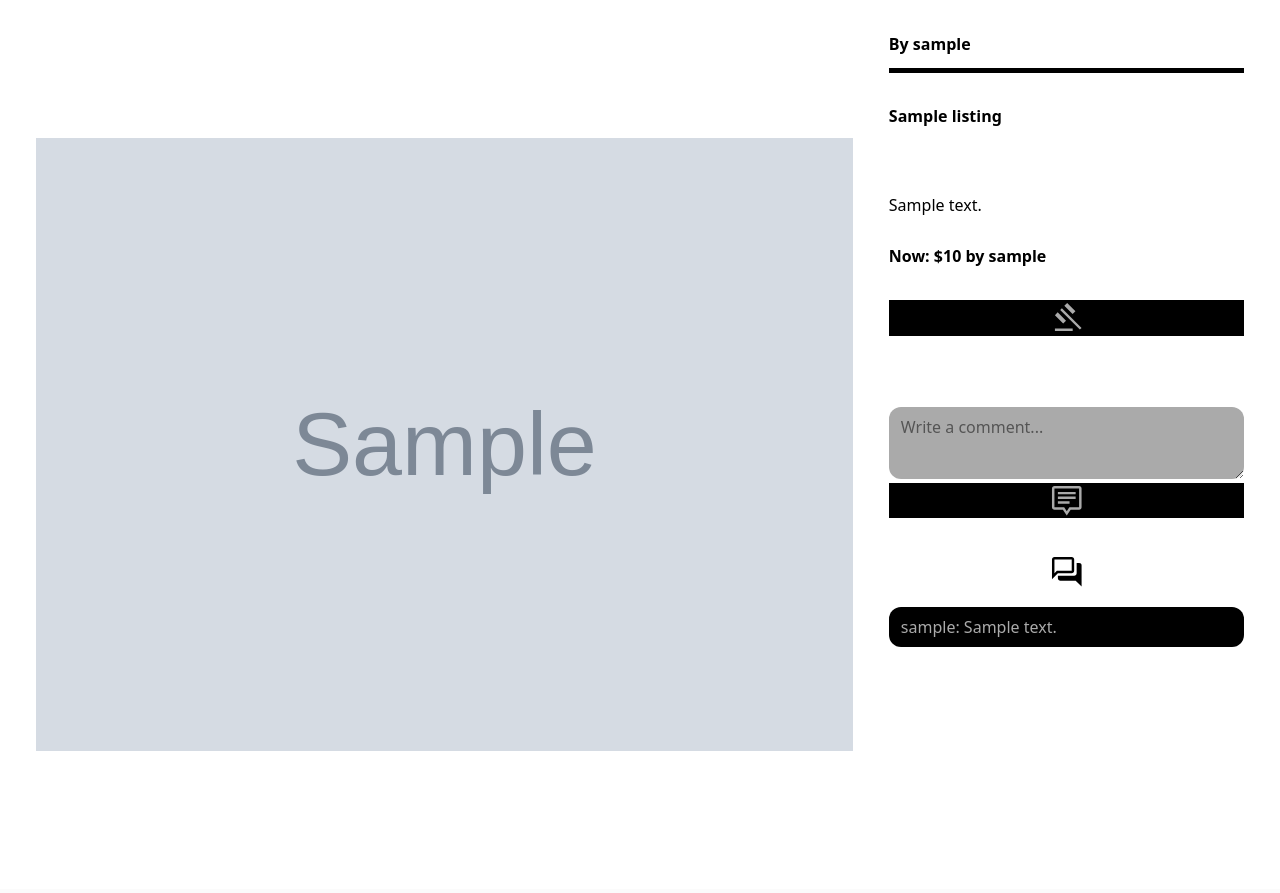
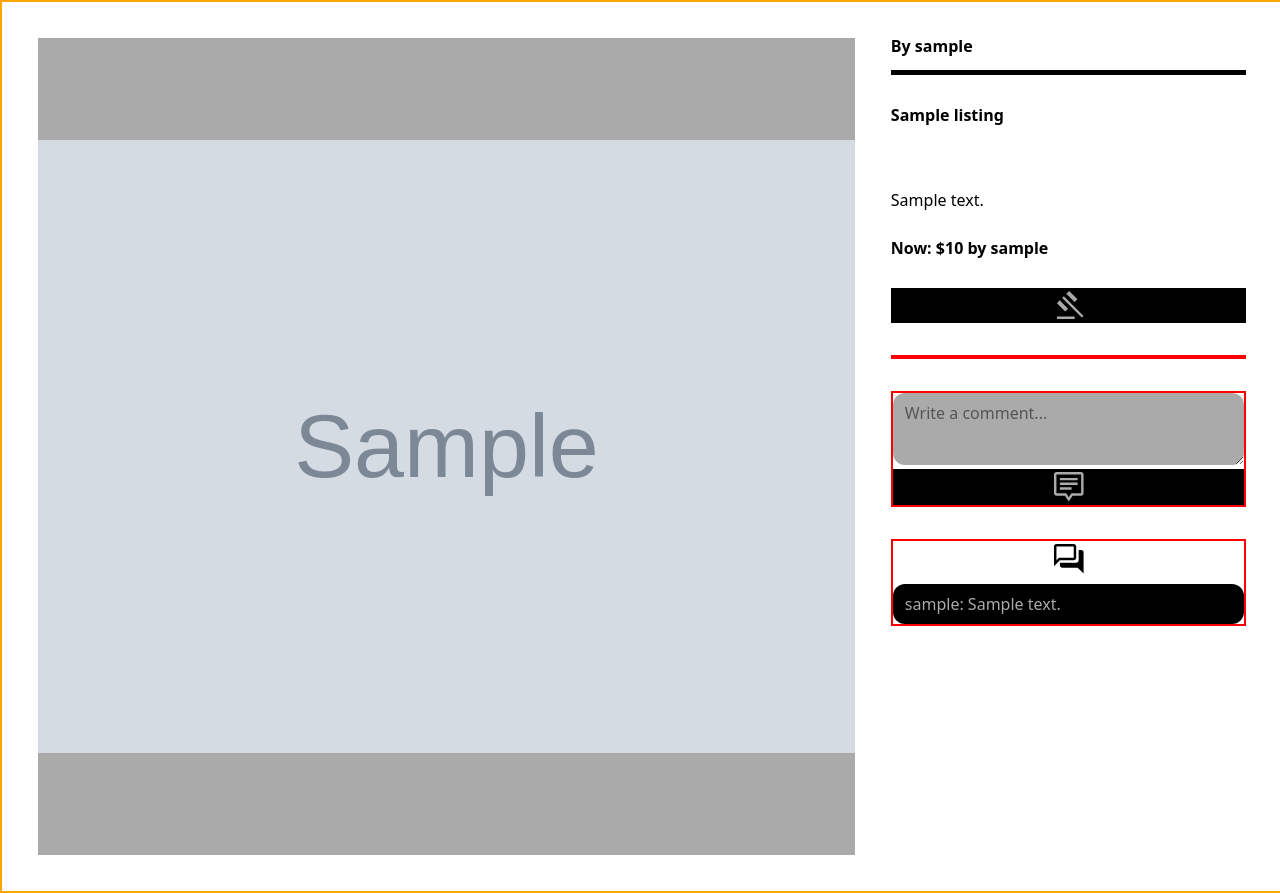
Before and after one commit to PrackSoft/commerce, a Django app: page /listing/1/bid/ in a window 1280 px wide. Shown: the part 256-1149 px from the top of the page. Before the commit the page ends 1007 px from the top, so only its background shows below. Run offline with Django 3.2, Linux system fonts and the light colour scheme; a user stored in the database is signed in; tables that the repository leaves empty hold one stand-in row (values such as "Sample post"); grey boxes marked "Sample" are stand-in pictures; some libraries are stand-ins or nearby versions.

Commit message:
Fix colors and spacing for text and forms in listing detail view

```diff
--- a/auctions/static/auctions/styles.css
+++ b/auctions/static/auctions/styles.css
@@ -35,7 +35,14 @@ ul { list-style: none; }
 a { text-decoration: none; color: inherit; }
 img, svg { display: block; height: 66.666vw; margin-left: auto; margin-right: auto; }
 
+::placeholder {
+    color: var(--color-primary);
+    opacity: .5;
+}
 
+input[type=number] {
+    color: var(--color-primary);
+}
 
 /* ------------------------------
                 HEADER
@@ -318,18 +325,11 @@ input:-webkit-autofill:focus {
 
 
 /* LISTING DETAIL */
-::placeholder {
-    color: var(--color-primary);
-    opacity: .5;
-}
-
-input[type=number] {
-    color: var(--color-primary);
-}
 .listing-detail-grid {
     display: grid;
     grid-template-columns: 2fr 1fr;
     box-sizing: border-box;
+
     border: 0px solid red;
 }
 
@@ -341,13 +341,13 @@ input[type=number] {
     background-color: var(--color-background);
     padding: 2.777vw;
     gap: 2.777vw;
-    border: 0 solid orange;
+    border: 2px solid orange;
 }
 
 .listing-detail-image {
     width: 63.889vw;
     height: 63.889vw;
-    background-color: var(--color-quaternary);
+    background-color: var(--color-tertiary);
     overflow: hidden;
     border: 0px solid red;
 }
@@ -359,7 +359,7 @@ img { width: 100%; height: 100%; object-fit: contain; }
     flex-direction: column;
     flex-wrap: nowrap;
     width: 27.779vw;
-    gap: 2.777vw;
+    gap: 2rem;
     margin: 0;
     border: 0 solid red;
 }
@@ -384,6 +384,7 @@ img { width: 100%; height: 100%; object-fit: contain; }
 }
 
 .listing-detail-button {
+    display: flex;
     position: relative;
     width: 100%;
     height: 2.777vw;
@@ -404,21 +405,22 @@ img { width: 100%; height: 100%; object-fit: contain; }
     top: 100%;
     left: 50%;
     transform: translateX(-50%);
-    background: var(--color-primary);
-    color: var(--color-quaternary);
-    padding: .25rem .75rem;
+    background: var(--color-quaternary);
+    color: var(--color-primary);
+    padding: .5rem;
     font-size: .7rem;
     white-space: nowrap;
 }
 .listing-detail-button svg { pointer-events: none; }
+
 
 /* Contenedor general */
 .listing-detail-forms-container {
     display: flex;
     flex-direction: column;
     width: 100%;
-    gap: 1.388vw;
-    border: 0 solid red;
+    gap: .5rem;
+    border: 2px solid red;
 }
 
 /* Eliminar flechas del bid */
@@ -431,6 +433,7 @@ input[type=number] { -moz-appearance: textfield; }
 .listing-detail-bid,
 .listing-detail-textarea textarea,
 .comments-text {
+    display: flex;
     width: 100%;
     padding: .75rem;
     box-sizing: border-box;
--- a/auctions/templates/auctions/index.html
+++ b/auctions/templates/auctions/index.html
@@ -1,6 +1,7 @@
 {% extends "auctions/layout.html" %}
 
 {% block body %}
+<main class="container">
     <div class="index-listings-grid">
         {% for listing in listings %}
         <a class="index-listings-link" href="{% url 'listing_detail' listing.id %}">
@@ -25,4 +26,5 @@
             <p>No active listings at the moment.</p>
         {% endfor %}
     </div>
+</main>
 {% endblock %}
```
Lines whose indentation alone changed are shown as unchanged.
